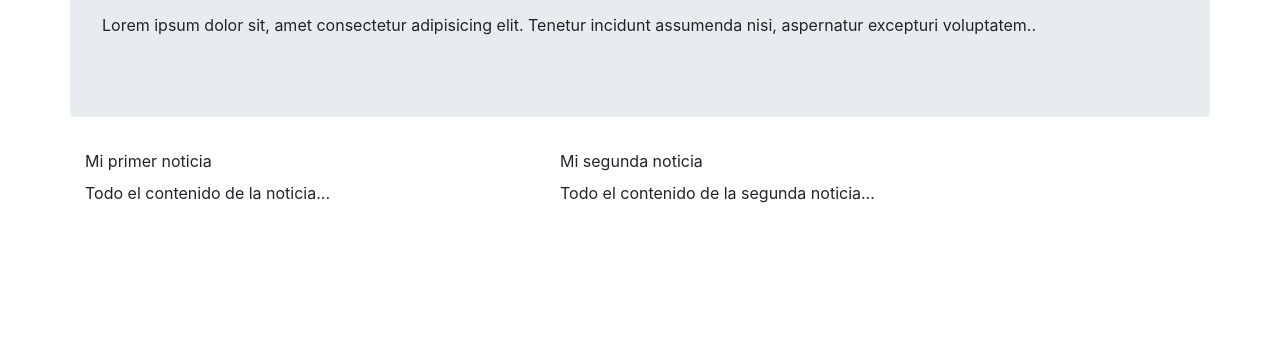
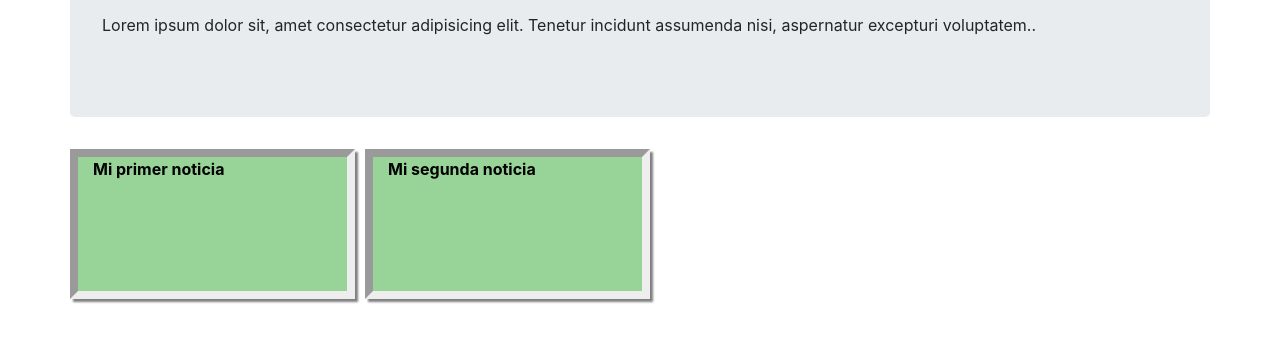
Before and after one commit to Adriangc15/Revista-Digital, a website: page app.html in a window 1280 px wide. Shown: the part 231-572 px from the top of the page. Drawn offline with nearby package versions, Linux system fonts and the light colour scheme.

Commit message:
Agregando clases  y el link a la hoja de estilos

```diff
--- a/app.html
+++ b/app.html
@@ -8,8 +8,12 @@
     <title>Mi Revista</title>
     <!-- development version, includes helpful console warnings -->
     <script src="https://cdn.jsdelivr.net/npm/vue/dist/vue.js"></script>
+
+    <!-- Links to the CSS files -->
+    <link rel="stylesheet" href="app.css">
     <link rel="stylesheet" href="https://stackpath.bootstrapcdn.com/bootstrap/4.1.3/css/bootstrap.min.css" integrity="sha384-MCw98/SFnGE8fJT3GXwEOngsV7Zt27NXFoaoApmYm81iuXoPkFOJwJ8ERdknLPMO"
         crossorigin="anonymous">
+
 </head>
 
 <body>
@@ -21,15 +25,20 @@
             <h1 class="display-4">Mi proyecto de revista!</h1>
             <p class="lead">Lorem ipsum dolor sit amet consectetur adipisicing elit. Labore ratione ullam..</p>
             <hr class="my-4">
-            <p>Lorem ipsum dolor sit, amet consectetur adipisicing elit. Tenetur incidunt assumenda nisi, aspernatur excepturi voluptatem..</p>
+            <p>Lorem ipsum dolor sit, amet consectetur adipisicing elit. Tenetur incidunt assumenda nisi, aspernatur
+                excepturi voluptatem..</p>
         </div>
         <div class="row">
-            <div v-for="noticia in noticias" class="col-5">
-                <label v-text="noticia.titulo"></label>
-                <p v-text="noticia.contenido"></p>
+            <div v-for="noticia in noticias" class="col-3 noticia-css">
+                <label>
+                    <a href="#" style="color: black;">
+                        <strong v-text="noticia.titulo">
+                        </strong>
+                    </a>
+                </label>
+                <p><i v-text="noticia.descripcion" class="description-css"></i> </p>
             </div>
         </div>
-
     </div>
     <script src="app.js"></script>
 </body>
```
